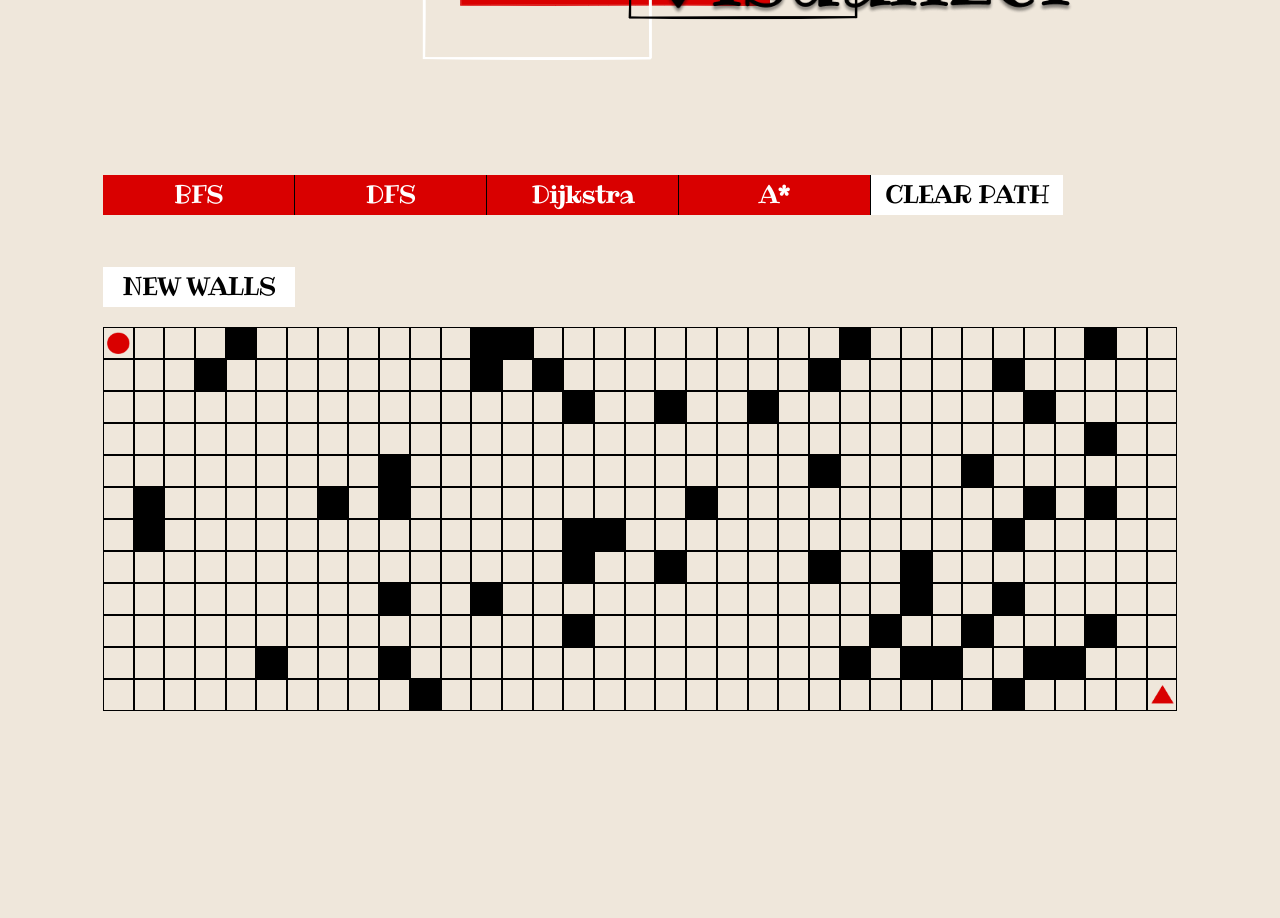
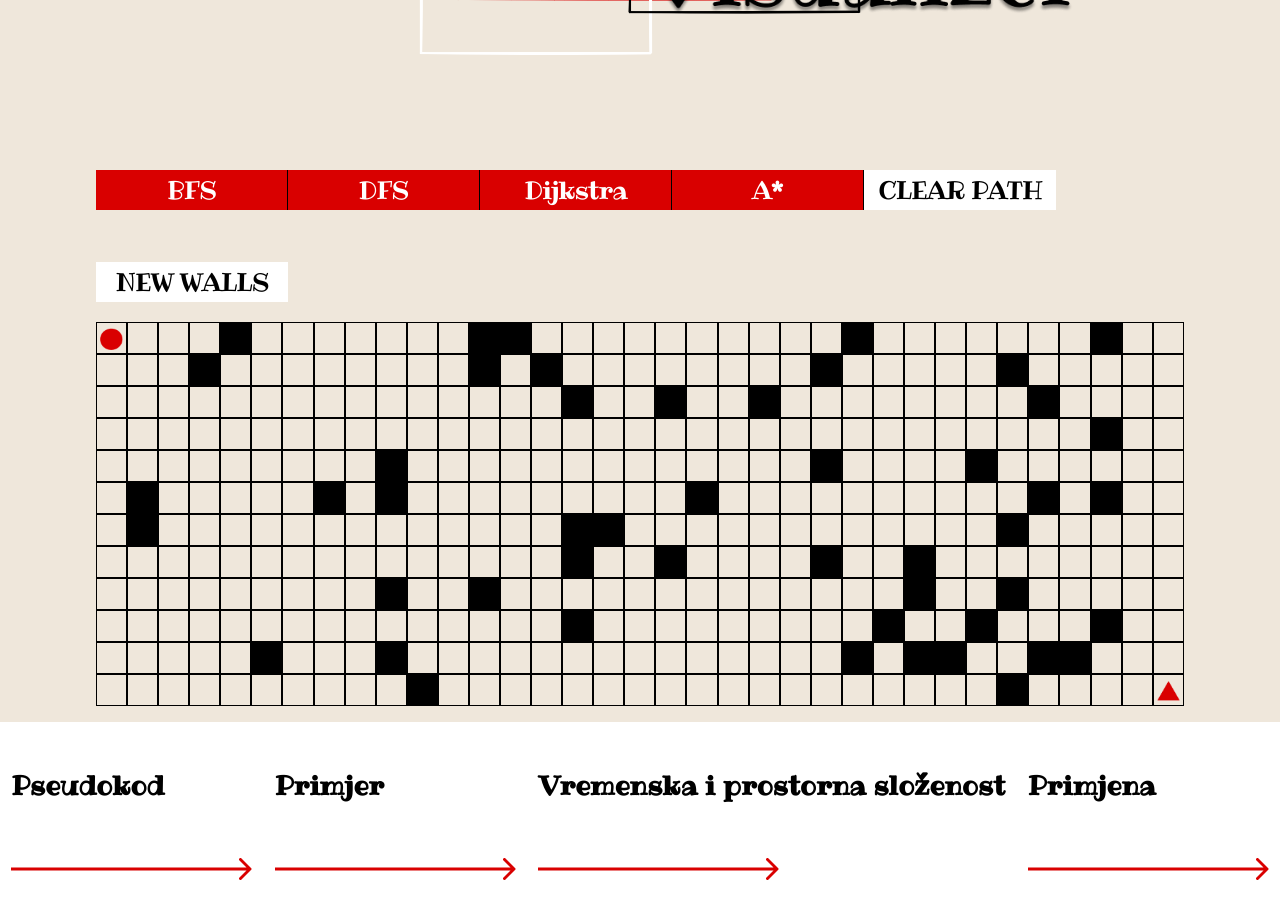
Before and after one commit to j-grgur-hci/PathVisualizer-vol2, a React (Create React App) app: page / in a window 1280 px wide. Shown: the part 240-1158 px from the top of the page. Before the commit the page ends 951 px from the top, so only its background shows below. Built offline with nearby package versions, Linux system fonts and the light colour scheme.

Commit message:
started working on second navigation

```diff
--- a/src/App.js
+++ b/src/App.js
@@ -1,8 +1,10 @@
 import React from 'react'
 import PathFind from './grid'
+import Home from './home'
 const App=()=>{
    return( <div>
      <PathFind/>
+     <Home/>
     </div>)
 }
 export default App;
--- a/src/grid.css
+++ b/src/grid.css
@@ -11,6 +11,7 @@
     margin: auto;
     position:relative;
     top: 5rem;
+    padding-bottom: 1rem;
 }
 
 .button{
--- /dev/null
+++ b/src/home.css
@@ -0,0 +1,20 @@
+@font-face {
+    font-family: Ribeye;
+    src: url("./Ribeye/Ribeye-Regular.ttf");
+}
+.navigation{
+    background-color: #FFFFFF;
+    color: black;
+    font-family: 'Ribeye';
+    font-size: 2rem;
+    margin-top: 5rem;
+    width: 100%;
+    padding-left: 0;
+    padding-bottom: 3rem;
+}
+
+.col
+{
+    margin: auto;
+
+}
--- /dev/null
+++ b/src/home.js
@@ -0,0 +1,35 @@
+import React from 'react';
+// import 'bootstrap/dist/css/bootstrap.min.css';
+import './home.css'
+import Arrow from "./images/Arrow.png"
+
+const Home =()=>{
+    return(
+    <div>
+     <div class="navigation">
+                    <div className="container-fluid">
+                        <div className="row">
+                            <div className="col">
+                                <h5>Pseudokod</h5>
+                                <img src={Arrow}/>
+                            </div>
+                            <div className="col ">
+                                <h5>Primjer</h5>
+                                <img src={Arrow}/>
+                            </div>
+                            <div className="col">
+                                <h5>Vremenska i prostorna složenost</h5>
+                                <img src={Arrow}/>
+                            </div>
+                            <div className="col">
+                                <h5>Primjena</h5>
+                                <img src={Arrow}/>
+                            </div>
+                            </div>
+            </div>
+    </div>
+    </div>
+    )
+}
+
+export default Home;
--- a/src/index.css
+++ b/src/index.css
@@ -1,5 +1,6 @@
 .body {
   background: #EFE7DB;
+  margin: 0
 }
 
 @import url("https://fonts.googleapis.com/css?family=Montserrat:900i&display=swap");
```
Also changed, not shown: src/images/Arrow.png (added).
